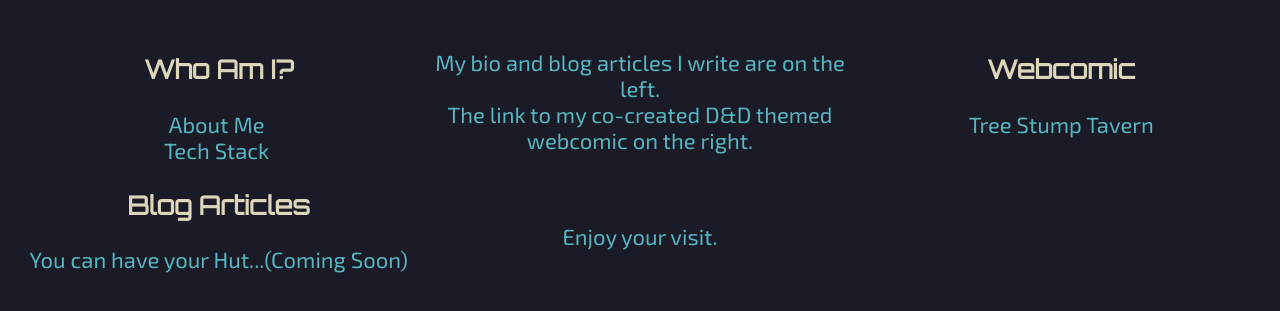
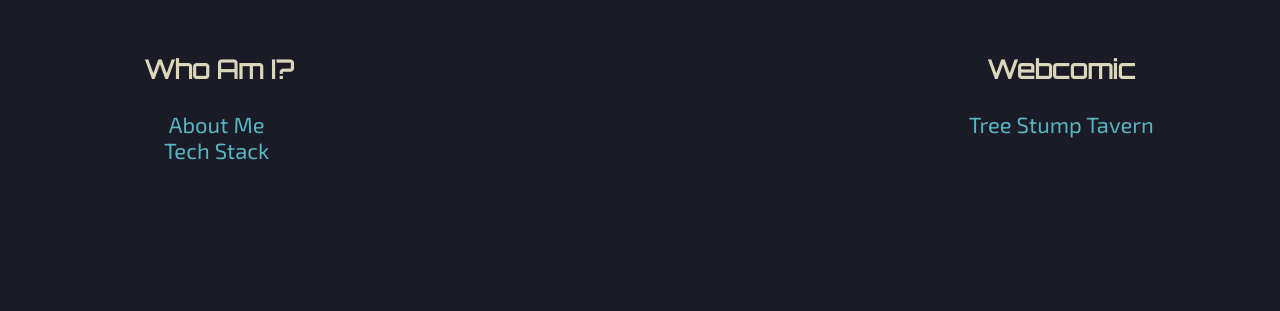
Before and after one commit to EngineNoir/enginenoir.github.io, a plain HTML site: page index.html in a window 1280 px wide. Shown: the part 203-514 px from the top of the page. Drawn offline with Linux system fonts and the light colour scheme.

Commit message:
Update index.html

```diff
--- a/index.html
+++ b/index.html
@@ -1,7 +1,7 @@
 <!DOCTYPE html>
 <html lang="en">
     <head>
-        <title>&#9959;EngineNoir&#9959;</title>
+        <title>EngineNoir</title>
         <meta charset="UTF-8" />
         <meta name="viewport" content="width=device-width, initial-scale=1" />
         <link href="../css/style.css" rel="stylesheet" />
@@ -25,15 +25,13 @@
 		<li><a href="content/about_me.html">About Me</a></li>
 	    	<li><a href="content/tech_stack.html">Tech Stack</a></li>
 	    </ul>
+		<!--
             <h3>Blog Articles</h3>
             <a href="content/the_hut.html">You can have your Hut...(Coming Soon)</a>
-        </div>
+        	-->
+	</div>
 
         <div class="middle">
-            <p>My bio and blog articles I write are on the left.<br>
-            The link to my co-created D&D themed webcomic on the right.</p>
-            <br>
-            <p>Enjoy your visit.</p>
         </div>
 
         <div class="right">
```
